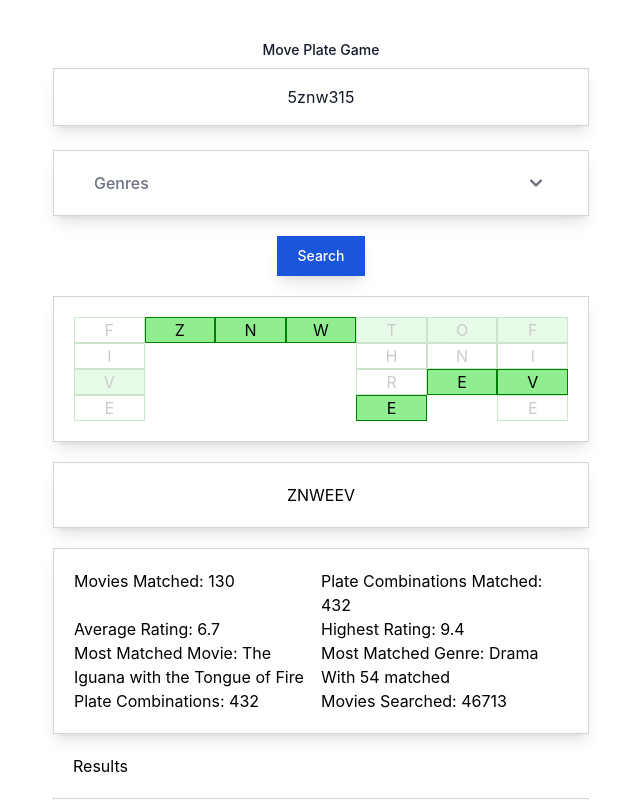
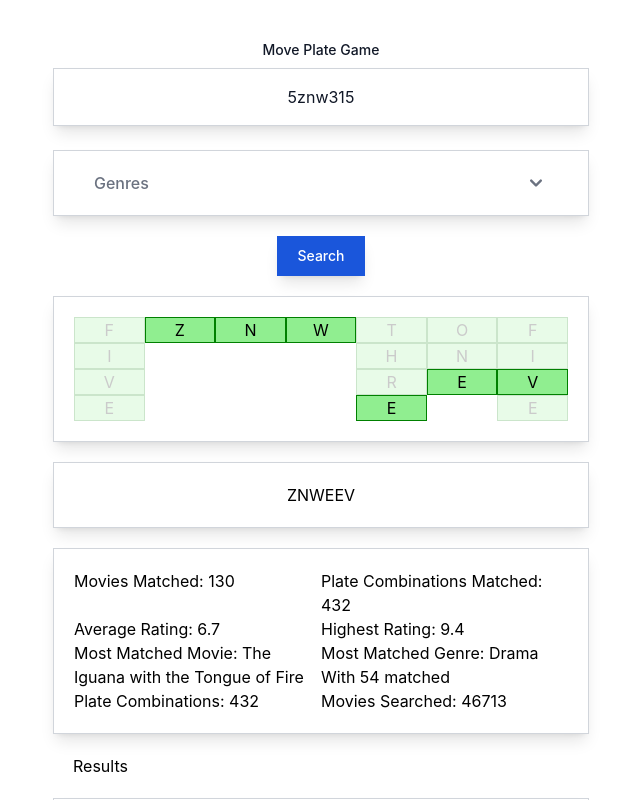
Before and after one commit to JaronKing/MoviePlateGame, a React (Create React App) app: page / in a window 1280 px wide. Both pictures are taken after a click on the button "Search". Shown: the top 800 px of the page, without its empty margins (319-959 px from the left). Built offline with nearby package versions, Linux system fonts and the light colour scheme.

Commit message:
Corrected styling on combination display.

```diff
--- a/src/components/CombinationDisplay.js
+++ b/src/components/CombinationDisplay.js
@@ -15,8 +15,8 @@ const defaultStyle = {
 const transitionStyles = {
     entering: { opacity: 1 },
     entered:  { opacity: 1 },
-    exiting:  { opacity:.2, backgroundColor: `light-green`, },
-    exited:   { opacity:.2, backgroundColor: `light-green`, },
+    exiting:  { opacity:.2, backgroundColor: `lightGreen`, },
+    exited:   { opacity:.2, backgroundColor: `lightGreen`, },
 };
 
 const CombinationDisplay = ({ movies }) => {
```
